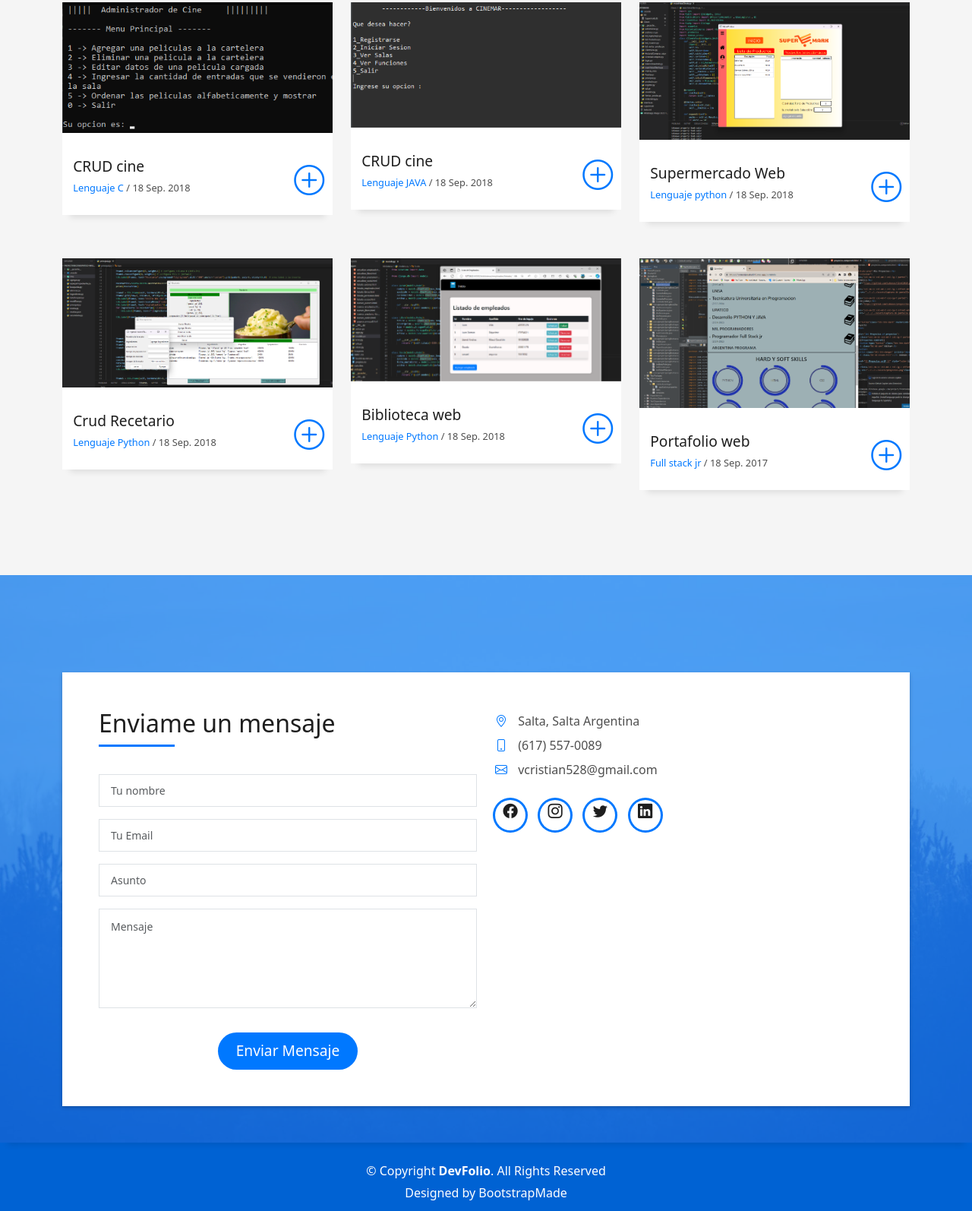
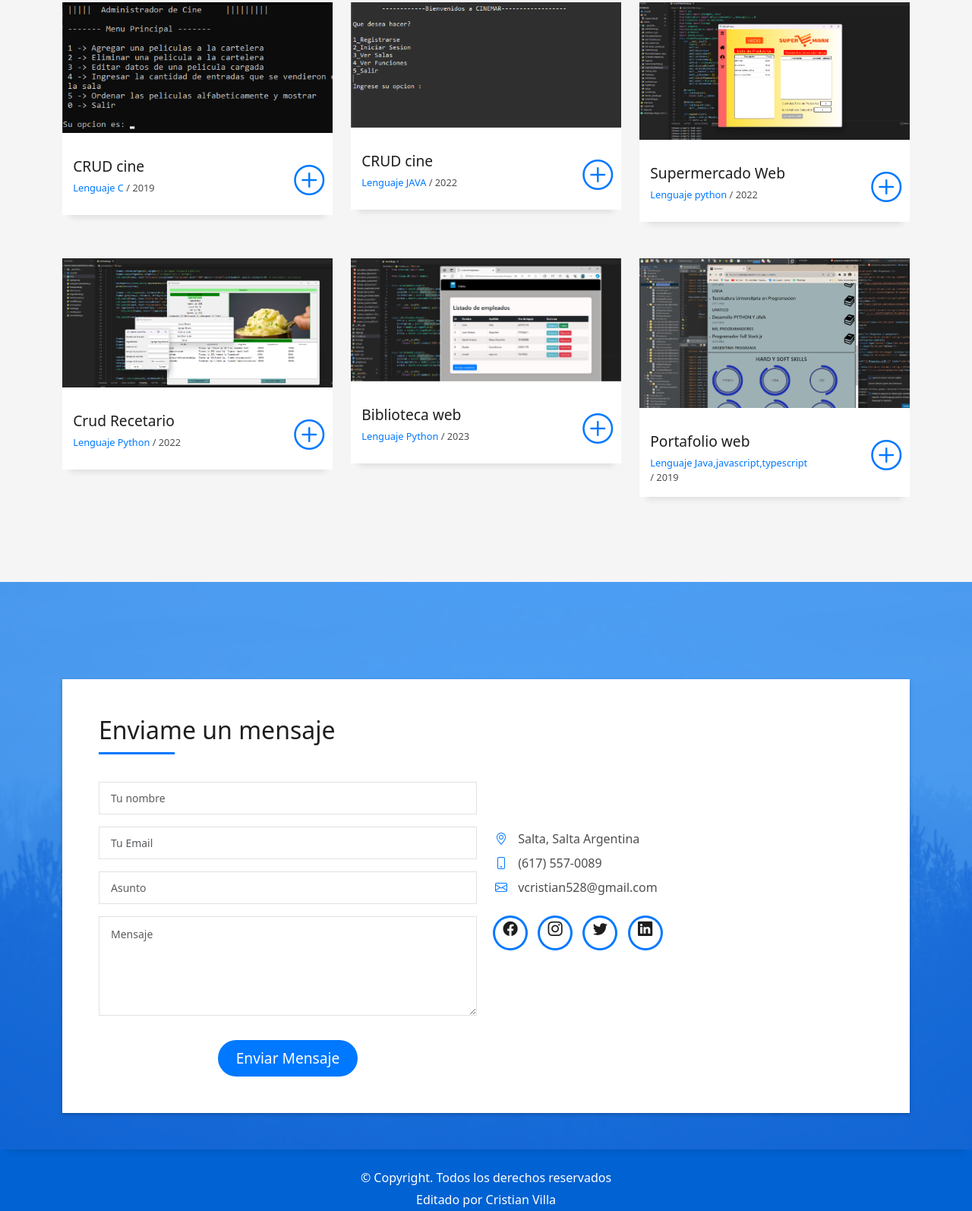
Before and after one commit to Loboxos/Devfolio-dise-o-web-alkemy, a plain HTML site: page index.html in a window 1280 px wide. Shown: the part 2856-4450 px from the top of the page at 76% size. Drawn offline with Linux system fonts and the light colour scheme.

Commit message:
algunos retoques

```diff
--- a/assets/css/style.css
+++ b/assets/css/style.css
@@ -1129,6 +1129,9 @@ a:hover {
 /*--------------------------------------------------------------
 # Contact
 --------------------------------------------------------------*/
+.info{
+  margin: auto;
+}
 .footer-paralax {
   padding: 4rem 0 0 0;
 }
--- a/index.html
+++ b/index.html
@@ -429,12 +429,12 @@
                       <h2 class="w-title">CRUD cine</h2>
                       <div class="w-more">
                         <span class="w-ctegory">Lenguaje C</span> /
-                        <span class="w-date">18 Sep. 2018</span>
+                        <span class="w-date">2019</span>
                       </div>
                     </div>
                     <div class="col-sm-4">
                       <div class="w-like">
-                        <a href="portfolio-details.html">
+                     <!--  <a href="portfolio-details.html"> -->
                           <span class="bi bi-plus-circle"></span
                         ></a>
                       </div>
@@ -460,12 +460,12 @@
                       <h2 class="w-title">CRUD cine</h2>
                       <div class="w-more">
                         <span class="w-ctegory">Lenguaje JAVA</span> /
-                        <span class="w-date">18 Sep. 2018</span>
+                        <span class="w-date">2022</span>
                       </div>
                     </div>
                     <div class="col-sm-4">
                       <div class="w-like">
-                        <a href="portfolio-details.html">
+                       <!--  <a href="portfolio-details.html"> -->
                           <span class="bi bi-plus-circle"></span
                         ></a>
                       </div>
@@ -491,12 +491,12 @@
                       <h2 class="w-title">Supermercado Web</h2>
                       <div class="w-more">
                         <span class="w-ctegory">Lenguaje python</span> /
-                        <span class="w-date">18 Sep. 2018</span>
+                        <span class="w-date">2022</span>
                       </div>
                     </div>
                     <div class="col-sm-4">
                       <div class="w-like">
-                        <a href="portfolio-details.html">
+                       <!--  <a href="portfolio-details.html"> -->
                           <span class="bi bi-plus-circle"></span
                         ></a>
                       </div>
@@ -522,12 +522,12 @@
                       <h2 class="w-title">Crud Recetario</h2>
                       <div class="w-more">
                         <span class="w-ctegory">Lenguaje Python</span> /
-                        <span class="w-date">18 Sep. 2018</span>
+                        <span class="w-date">2022</span>
                       </div>
                     </div>
                     <div class="col-sm-4">
                       <div class="w-like">
-                        <a href="portfolio-details.html">
+                        <!--  <a href="portfolio-details.html"> -->
                           <span class="bi bi-plus-circle"></span
                         ></a>
                       </div>
@@ -553,12 +553,12 @@
                       <h2 class="w-title">Biblioteca web</h2>
                       <div class="w-more">
                         <span class="w-ctegory">Lenguaje Python</span> /
-                        <span class="w-date">18 Sep. 2018</span>
+                        <span class="w-date">2023</span>
                       </div>
                     </div>
                     <div class="col-sm-4">
                       <div class="w-like">
-                        <a href="portfolio-details.html">
+                      <!--  <a href="portfolio-details.html"> -->
                           <span class="bi bi-plus-circle"></span
                         ></a>
                       </div>
@@ -583,13 +583,13 @@
                     <div class="col-sm-8">
                       <h2 class="w-title">Portafolio web</h2>
                       <div class="w-more">
-                        <span class="w-ctegory">Full stack jr</span> /
-                        <span class="w-date">18 Sep. 2017</span>
+                        <span class="w-ctegory">Lenguaje Java,javascript,typescript</span> /
+                        <span class="w-date">2019</span>
                       </div>
                     </div>
                     <div class="col-sm-4">
                       <div class="w-like">
-                        <a href="portfolio-details.html">
+                   <!--  <a href="portfolio-details.html"> -->
                           <span class="bi bi-plus-circle"></span
                         ></a>
                       </div>
@@ -879,7 +879,7 @@
                         </form>
                       </div>
                     </div>
-                    <div class="col-md-6">
+                    <div class="col-md-6 info">
                       <div class="more-info">
                         <ul class="list-ico">
                           <li>
@@ -944,7 +944,7 @@
           <div class="col-sm-12">
             <div class="copyright-box">
               <p class="copyright">
-                &copy; Copyright <strong>DevFolio</strong>. All Rights Reserved
+                &copy; Copyright.  Todos los derechos reservados
               </p>
               <div class="credits">
                 <!--
@@ -953,8 +953,7 @@
               Licensing information: https://bootstrapmade.com/license/
               Purchase the pro version with working PHP/AJAX contact form: https://bootstrapmade.com/buy/?theme=DevFolio
             -->
-                Designed by
-                <a href="https://bootstrapmade.com/">BootstrapMade</a>
+                Editado por Cristian Villa
               </div>
             </div>
           </div>
```
